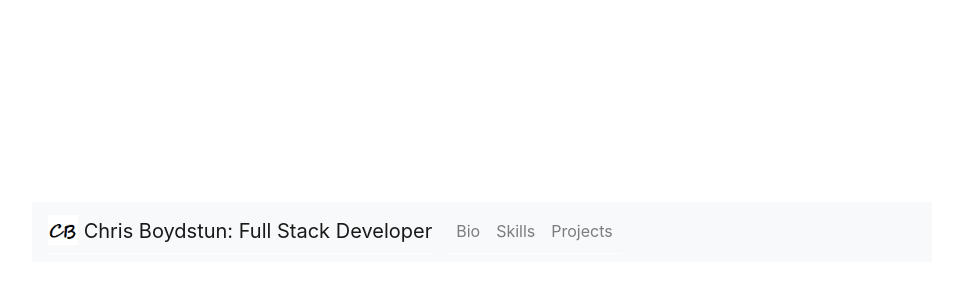
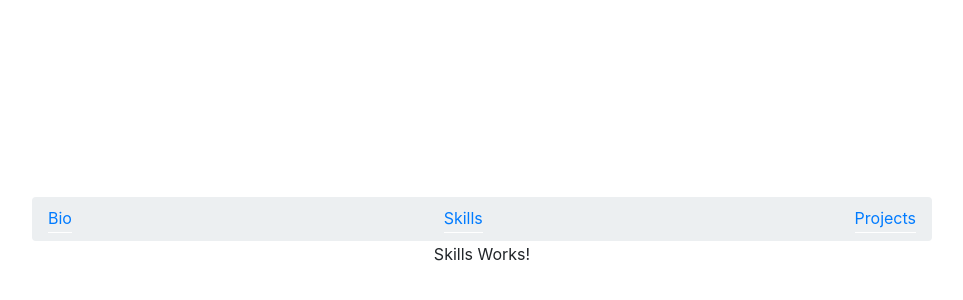
Before and after one commit to cboydstun/react-portfolio, a React (Create React App) app: page /Skills in a window 1280 px wide. Shown: the part 168-468 px from the top of the page, without its empty margins (158-1121 px from the left). Built offline with nearby package versions, Linux system fonts and the light colour scheme.

Commit message:
NavBar works

```diff
--- a/src/App.js
+++ b/src/App.js
@@ -1,5 +1,7 @@
 import React from 'react';
 import NavBar from './components/NavBar/NavBar';
+import Routes from './components/Routes/Routes';
+
 
 import './App.css';
 
@@ -7,6 +9,7 @@ function App() {
   return (
     <main>
       <NavBar />
+      <Routes />
     </main>
   );
 }
--- /dev/null
+++ b/src/components/Bio/Bio.js
@@ -0,0 +1,11 @@
+import React from 'react';
+
+class Bio extends React.PureComponent {
+  render() {
+    return (
+      <div>Bio Works!</div>
+    );
+  }
+}
+
+export default Bio;
--- /dev/null
+++ b/src/components/NavBar/NavBar.css
@@ -0,0 +1,28 @@
+.navbar {
+    display: flex;
+    justify-content: center;
+    align-items: center;
+    border-radius: 4px;
+    background-color: #eceff1;
+  }
+
+  .navbar__link {
+    margin: 1em;
+    font-size: 2em;
+    font-family: 'Roboto', sans-serif;
+    cursor: pointer;
+    text-decoration: none;
+    letter-spacing: .3em;
+    text-indent: .3em;
+    color: #181818;
+    border-bottom: 3px solid transparent;
+  }
+
+  .navbar__link:hover {
+    transform: translateY(-2px);
+  }
+
+  .navbar__link--active {
+    border-bottom: 3px solid #29b6f6;
+    transition: border-bottom .5s ease-in-out;
+  }
--- a/src/components/NavBar/NavBar.js
+++ b/src/components/NavBar/NavBar.js
@@ -1,32 +1,53 @@
 import React from 'react';
-import { Navbar, Nav } from 'react-bootstrap';
+import { NavLink } from 'react-router-dom';
 
-import logo from './logo.png';
+import '../NavBar/NavBar.css';
 
-// This contains the header bar seen at the top of the page.
-function NavBar() {
-    return (
-        <Navbar bg="light" expand="lg">
-            <Navbar.Brand href="#home">
-                <img
-                    alt=""
-                    src= { logo }
-                    width="30"
-                    height="30"
-                    className="d-inline-block align-top"
-                />{' '}
-                    Chris Boydstun: Full Stack Developer
-            </Navbar.Brand>
-            <Navbar.Toggle aria-controls="basic-navbar-nav" />
-            <Navbar.Collapse id="basic-navbar-nav">
-                <Nav className="mr-auto">
-                <Nav.Link href="#link">Bio</Nav.Link>
-                <Nav.Link href="#link">Skills</Nav.Link>
-                <Nav.Link href="#link">Projects</Nav.Link>
-                </Nav>
-            </Navbar.Collapse>
-        </Navbar>
-    );
-}
+const NavBar = () => (
+  <nav className="navbar">
+    <NavLink exact to="/">
+      Bio
+    </NavLink>
+    <NavLink to="/Skills">
+      Skills
+    </NavLink>
+    <NavLink to="/Projects">
+      Projects
+    </NavLink>
+  </nav>
+);
 
 export default NavBar;
+
+// import React from 'react';
+// import { Navbar, Nav } from 'react-bootstrap';
+
+// import logo from './logo.png';
+
+// // This contains the header bar seen at the top of the page.
+// function NavBar() {
+//     return (
+//         <Navbar bg="light" expand="lg">
+//             <Navbar.Brand href="#home">
+//                 <img
+//                     alt=""
+//                     src= { logo }
+//                     width="30"
+//                     height="30"
+//                     className="d-inline-block align-top"
+//                 />{' '}
+//                     Chris Boydstun: Full Stack Developer
+//             </Navbar.Brand>
+//             <Navbar.Toggle aria-controls="basic-navbar-nav" />
+//             <Navbar.Collapse id="basic-navbar-nav">
+//                 <Nav className="mr-auto">
+//                 <Nav.Link href="#link">Bio</Nav.Link>
+//                 <Nav.Link href="#link">Skills</Nav.Link>
+//                 <Nav.Link href="#link">Projects</Nav.Link>
+//                 </Nav>
+//             </Navbar.Collapse>
+//         </Navbar>
+//     );
+// }
+
+// export default NavBar;
--- /dev/null
+++ b/src/components/Projects/Projects.js
@@ -0,0 +1,11 @@
+import React from 'react';
+
+class Projects extends React.PureComponent {
+  render() {
+    return (
+      <div>Projects Works!</div>
+    );
+  }
+}
+
+export default Projects;
--- /dev/null
+++ b/src/components/Routes/Routes.js
@@ -0,0 +1,15 @@
+import React from 'react';
+import { Route, Switch } from 'react-router-dom';
+import Bio from '../Bio/Bio.js';
+import Skills from '../Skills/Skills.js';
+import Projects from '../Projects/Projects.js';
+
+const Routes = () => (
+  <Switch>
+    <Route exact path="/" component={Bio} />
+    <Route path="/Skills" component={Skills} />
+    <Route path="/Projects" component={Projects} />
+  </Switch>
+);
+
+export default Routes;
--- /dev/null
+++ b/src/components/Skills/Skills.js
@@ -0,0 +1,11 @@
+import React from 'react';
+
+class Skills extends React.PureComponent {
+  render() {
+    return (
+      <div>Skills Works!</div>
+    );
+  }
+}
+
+export default Skills;
--- a/src/index.js
+++ b/src/index.js
@@ -1,12 +1,19 @@
 import React from 'react';
 import ReactDOM from 'react-dom';
+import { BrowserRouter } from 'react-router-dom';
+
 import './index.css';
 import App from './App';
 import * as serviceWorker from './serviceWorker';
 
 import 'bootstrap/dist/css/bootstrap.min.css';
 
-ReactDOM.render(<App />, document.getElementById('root'));
+ReactDOM.render(
+    <BrowserRouter>
+        <App />
+    </BrowserRouter>,
+    document.getElementById('root')
+);
 
 // If you want your app to work offline and load faster, you can change
 // unregister() to register() below. Note this comes with some pitfalls.
```
